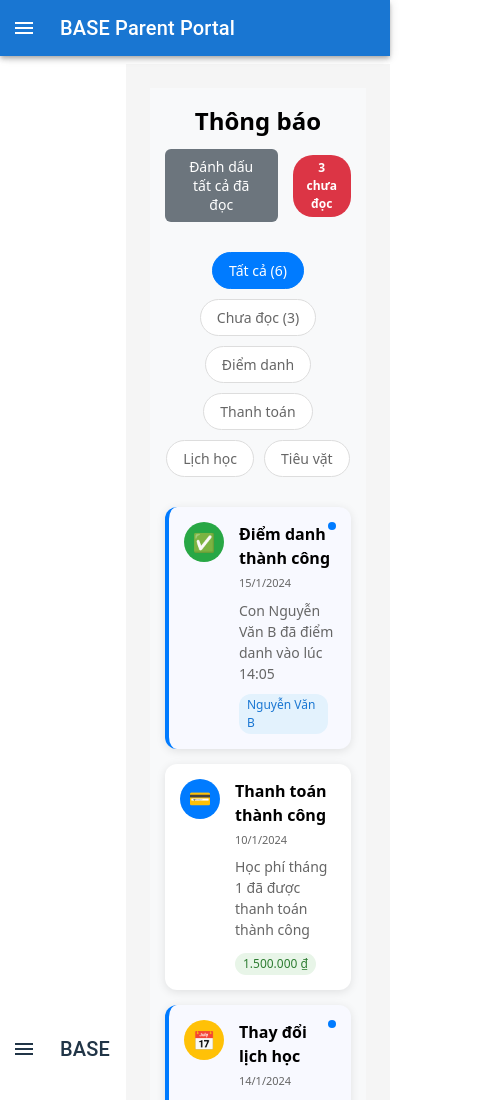
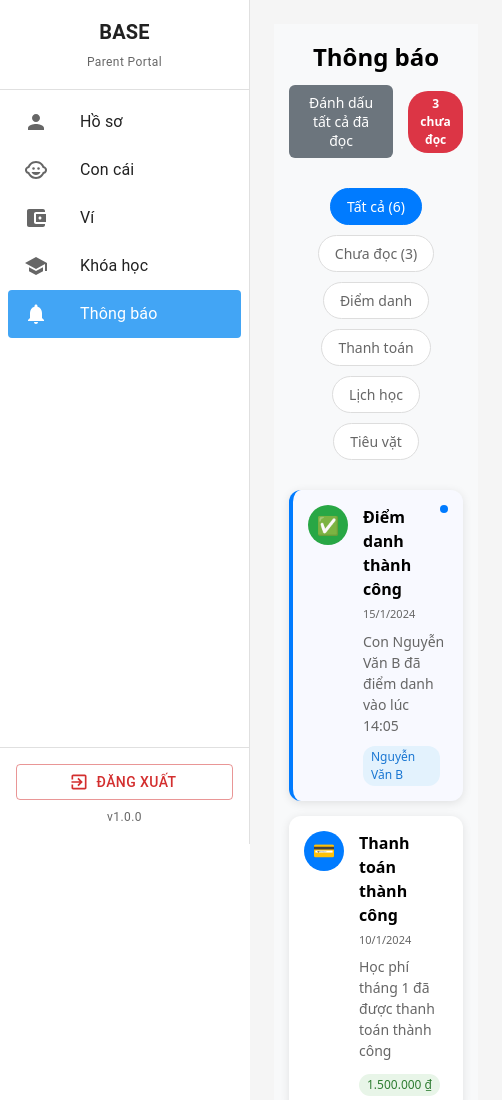
Before and after one commit to NguyLeKhoi/BrighWay-After-School-Management-System, a React (Vite) app: page /parent/notifications in a window 390 px wide. Shown: the top 1100 px of the page, 502 px wide, since content can reach past the window. Built offline with nearby package versions, Linux system fonts and the light colour scheme.

Commit message:
refactor(drawer):del mobile version

```diff
--- a/src/components/Common/Drawer/GenericDrawer/index.jsx
+++ b/src/components/Common/Drawer/GenericDrawer/index.jsx
@@ -1,4 +1,4 @@
-import React, { useState } from 'react';
+import React from 'react';
 import { useNavigate, useLocation } from 'react-router-dom';
 import {
   Box,
@@ -10,12 +10,9 @@ import {
   ListItemText,
   Typography,
   Divider,
-  Button,
-  IconButton,
-  Toolbar
+  Button
 } from '@mui/material';
 import {
-  Menu as MenuIcon,
   ExitToApp as LogoutIcon
 } from '@mui/icons-material';
 
@@ -25,9 +22,7 @@ const GenericDrawer = ({
   title = "BASE",
   subtitle = "Portal",
   menuItems = [],
-  onLogout = () => {},
-  open = true,
-  onToggle = () => {}
+  onLogout = () => {}
 }) => {
   const navigate = useNavigate();
   const location = useLocation();
@@ -41,45 +36,19 @@ const GenericDrawer = ({
   };
 
   return (
-    <>
-      {/* App Bar for mobile */}
-      <Toolbar
+    <Drawer
+      variant="permanent"
+      anchor="left"
       sx={{
-          display: { xs: 'flex', sm: 'none' },
-          justifyContent: 'space-between',
-          px: 2,
+        width: drawerWidth,
+        flexShrink: 0,
+        '& .MuiDrawer-paper': {
+          width: drawerWidth,
+          boxSizing: 'border-box',
+        },
       }}
     >
-        <IconButton
-          color="inherit"
-          aria-label="open drawer"
-          edge="start"
-          onClick={onToggle}
-          sx={{ mr: 2 }}
-        >
-          <MenuIcon />
-        </IconButton>
-        <Typography variant="h6" noWrap component="div">
-          {title}
-        </Typography>
-      </Toolbar>
-
-      {/* Drawer */}
-      <Drawer
-        variant="temporary"
-        open={open}
-        onClose={onToggle}
-        sx={{
-          display: { xs: 'block', sm: 'none' },
-          '& .MuiDrawer-paper': {
-            boxSizing: 'border-box',
-            width: drawerWidth,
-          },
-        }}
-        ModalProps={{
-          keepMounted: true, // Better open performance on mobile.
-        }}
-      >
+      {/* Header */}
       <Box sx={{ p: 2, textAlign: 'center', borderBottom: 1, borderColor: 'divider' }}>
         <Typography variant="h6" component="div" sx={{ fontWeight: 'bold' }}>
           {title}
@@ -89,78 +58,7 @@ const GenericDrawer = ({
         </Typography>
       </Box>
 
-        <List sx={{ flexGrow: 1, pt: 1 }}>
-          {menuItems.map((item) => {
-            const Icon = item.icon;
-            const isActive = location.pathname === item.path || location.pathname.startsWith(item.path + '/');
-
-            return (
-              <ListItem key={item.path} disablePadding>
-                <ListItemButton
-                  onClick={() => {
-                    handleNavigation(item.path);
-                    onToggle(); // Close drawer on mobile after navigation
-                  }}
-                  sx={{
-                    mx: 1,
-                    borderRadius: 1,
-                    backgroundColor: isActive ? 'primary.light' : 'transparent',
-                    color: isActive ? 'primary.contrastText' : 'text.primary',
-                    '&:hover': {
-                      backgroundColor: isActive ? 'primary.light' : 'action.hover',
-                    },
-                  }}
-                >
-                  <ListItemIcon sx={{ color: isActive ? 'primary.contrastText' : 'text.secondary' }}>
-                    <Icon />
-                  </ListItemIcon>
-                  <ListItemText primary={item.label} />
-                </ListItemButton>
-              </ListItem>
-            );
-          })}
-        </List>
-
-        <Divider />
-
-        <Box sx={{ p: 2 }}>
-          <Button
-            fullWidth
-            variant="outlined"
-            color="error"
-            startIcon={<LogoutIcon />}
-            onClick={handleLogout}
-            sx={{ mb: 1 }}
-          >
-            Đăng xuất
-          </Button>
-          <Typography variant="caption" color="text.secondary" display="block" textAlign="center">
-            v1.0.0
-          </Typography>
-        </Box>
-      </Drawer>
-
-      {/* Desktop Drawer */}
-      <Drawer
-        variant="permanent"
-        sx={{
-          display: { xs: 'none', sm: 'block' },
-          '& .MuiDrawer-paper': {
-            boxSizing: 'border-box',
-            width: drawerWidth,
-          },
-        }}
-        open
-      >
-        <Box sx={{ p: 2, textAlign: 'center', borderBottom: 1, borderColor: 'divider' }}>
-          <Typography variant="h6" component="div" sx={{ fontWeight: 'bold' }}>
-            {title}
-          </Typography>
-          <Typography variant="caption" color="text.secondary">
-            {subtitle}
-          </Typography>
-        </Box>
-
+      {/* Navigation Menu */}
       <List sx={{ flexGrow: 1, pt: 1 }}>
         {menuItems.map((item) => {
           const Icon = item.icon;
@@ -192,6 +90,7 @@ const GenericDrawer = ({
 
       <Divider />
 
+      {/* Footer */}
       <Box sx={{ p: 2 }}>
         <Button
           fullWidth
@@ -208,7 +107,6 @@ const GenericDrawer = ({
         </Typography>
       </Box>
     </Drawer>
-    </>
   );
 };
 
--- a/src/components/Layout/ParentLayout/index.jsx
+++ b/src/components/Layout/ParentLayout/index.jsx
@@ -1,7 +1,6 @@
-import React, { useState } from 'react';
+import React from 'react';
 import { Outlet, useNavigate } from 'react-router-dom';
-import { Box, AppBar, Toolbar, IconButton, Typography } from '@mui/material';
-import { Menu as MenuIcon } from '@mui/icons-material';
+import { Box } from '@mui/material';
 import GenericDrawer from '../../Common/Drawer/GenericDrawer';
 import {
   Person as PersonIcon,
@@ -11,15 +10,8 @@ import {
   Notifications as BellIcon
 } from '@mui/icons-material';
 
-const drawerWidth = 250;
-
 const ParentLayout = () => {
-  const [mobileOpen, setMobileOpen] = useState(false);
   const navigate = useNavigate();
-
-  const handleDrawerToggle = () => {
-    setMobileOpen(!mobileOpen);
-  };
 
   const handleLogout = () => {
     localStorage.removeItem('token');
@@ -57,39 +49,12 @@ const ParentLayout = () => {
 
   return (
     <Box sx={{ display: 'flex' }}>
-      {/* App Bar */}
-      <AppBar
-        position="fixed"
-        sx={{
-          width: { sm: `calc(100% - ${drawerWidth}px)` },
-          ml: { sm: `${drawerWidth}px` },
-          display: { xs: 'block', sm: 'none' }
-        }}
-      >
-        <Toolbar>
-          <IconButton
-            color="inherit"
-            aria-label="open drawer"
-            edge="start"
-            onClick={handleDrawerToggle}
-            sx={{ mr: 2 }}
-          >
-            <MenuIcon />
-          </IconButton>
-          <Typography variant="h6" noWrap component="div">
-            BASE Parent Portal
-          </Typography>
-        </Toolbar>
-      </AppBar>
-
       {/* Generic Drawer */}
       <GenericDrawer
         title="BASE"
         subtitle="Parent Portal"
         menuItems={menuItems}
         onLogout={handleLogout}
-        open={mobileOpen}
-        onToggle={handleDrawerToggle}
       />
 
       {/* Main Content */}
@@ -98,9 +63,6 @@ const ParentLayout = () => {
         sx={{
           flexGrow: 1,
           p: 3,
-          width: { sm: `calc(100% - ${drawerWidth}px)` },
-          ml: { sm: `${drawerWidth}px` },
-          mt: { xs: '64px', sm: 0 },
           backgroundColor: '#f5f5f5',
           minHeight: '100vh'
         }}
```
Also changed, not shown: src/components/Layout/ParentLayout/ParentLayout.module.css (deleted, +0 -35 lines). Lines whose indentation alone changed are shown as unchanged.
